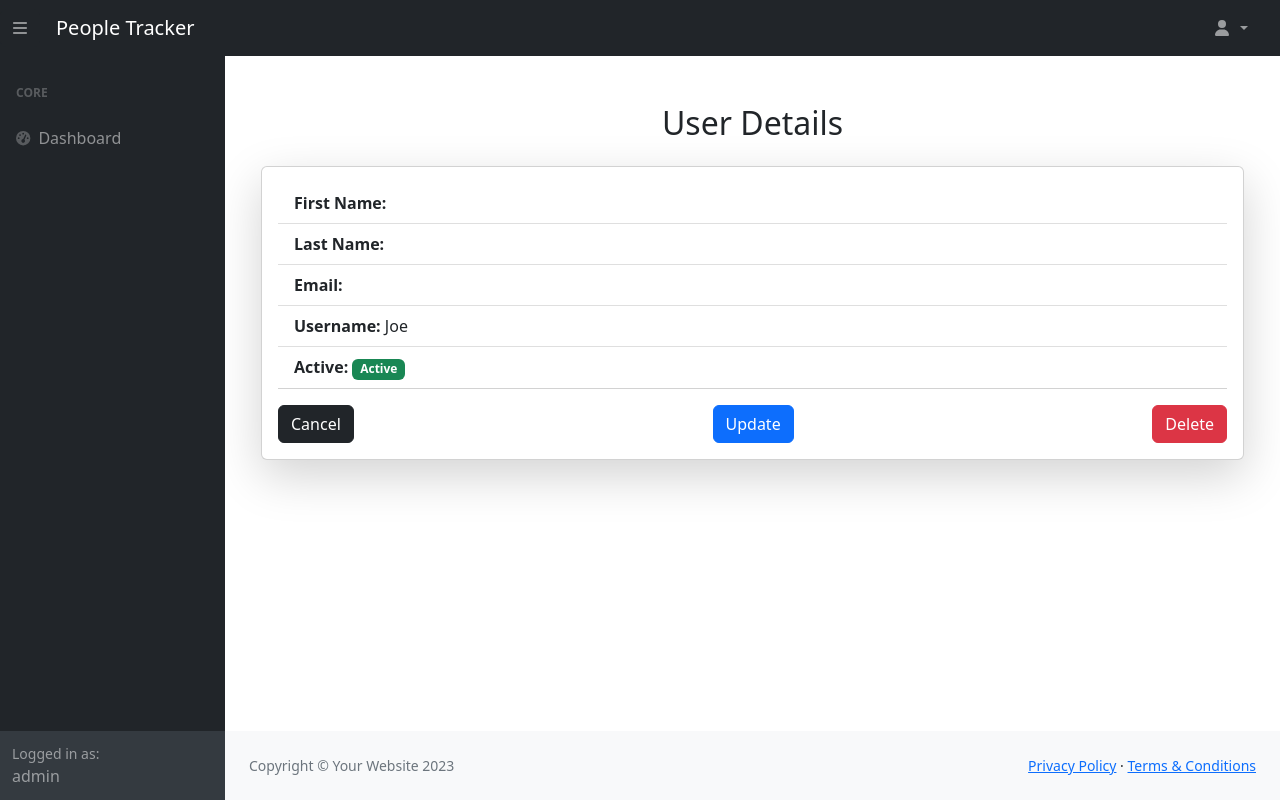
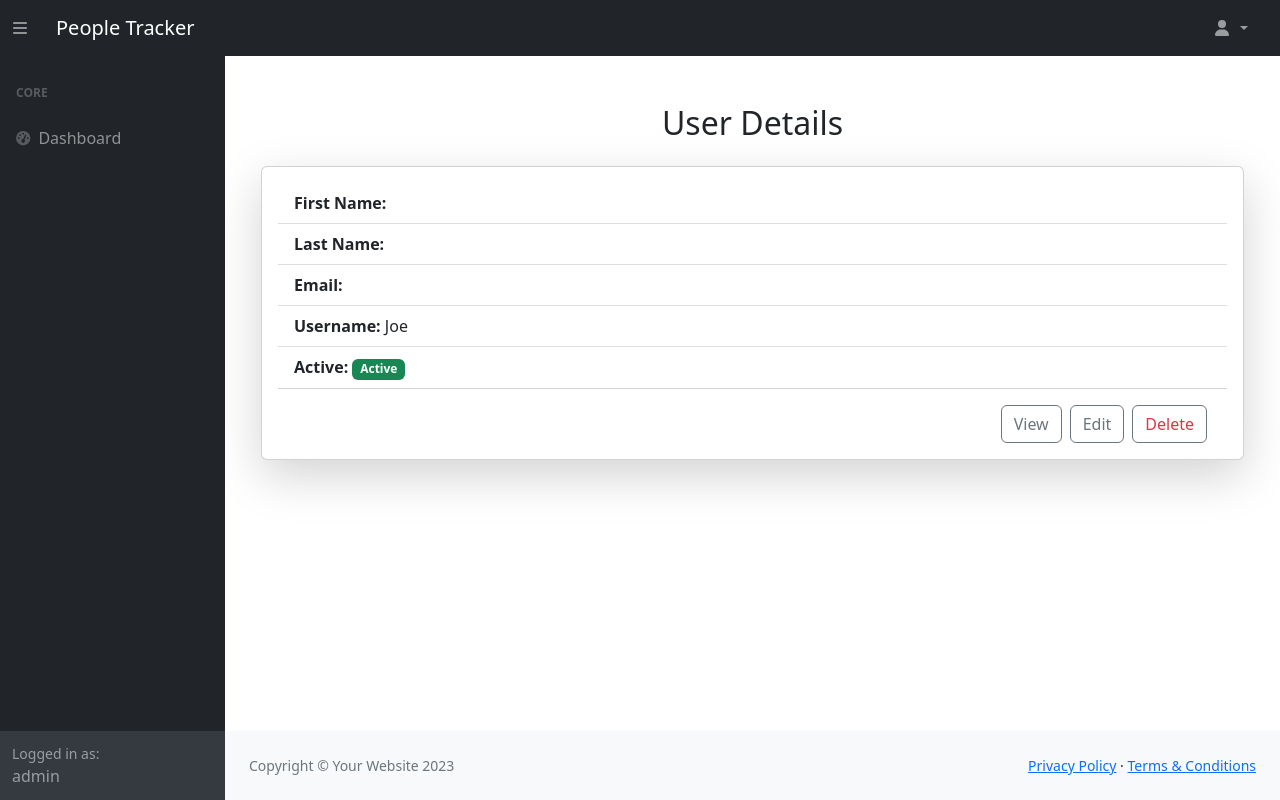
Before and after one commit to Haz-asIT/team_tracker_app, a Django app: page /security/users/2/ in a window 1280 px wide. Run offline with Django 4.2, Linux system fonts and the light colour scheme; a user stored in the database is signed in; data comes from the database, SQL or seed files in the repository; parts of the project's set-up code (start-up, migrations or seed data) failed here and were passed over; some libraries are stand-ins or nearby versions.

Commit message:
feat: updated user and group ui

```diff
--- a/security/templates/security/users/detail.html
+++ b/security/templates/security/users/detail.html
@@ -30,15 +30,18 @@
                 </li>
             </ul>
 
-            <div class="d-flex justify-content-between mt-3">
-                <!-- Cancel button to go back to the user list -->
-                <a href="{% url 'security:user_list' %}" class="btn btn-dark">Cancel</a>
-
-                <!-- Button to navigate to the update user page -->
-                <a href="{% url 'security:user_edit' pk=user.id %}" class="btn btn-primary">Update</a>
-
-                <!-- Button to navigate to the delete user page -->
-                <a href="{% url 'security:user_delete' pk=user.id %}" class="btn btn-danger">Delete</a>
+            <div class="mt-3 pe-3">
+                <div class="d-flex justify-content-end">
+                    <a href="{% url 'security:user_list' %}" class="btn btn-m btn-outline-secondary mx-1">
+                        View
+                    </a>
+                    <a href="{% url 'security:user_delete' pk=user.id %}" class="btn btn-m btn-outline-secondary mx-1">
+                        Edit
+                    </a>
+                    <a href="{% url 'security:user_delete' pk=user.id %}" class="btn btn-m btn-outline-secondary mx-1 text-danger">
+                        Delete
+                    </a>
+                </div>
             </div>
         </div>
     </div>
```
Also changed, not shown: security/templates/security/groups/detail.html (+13 -2 lines).
